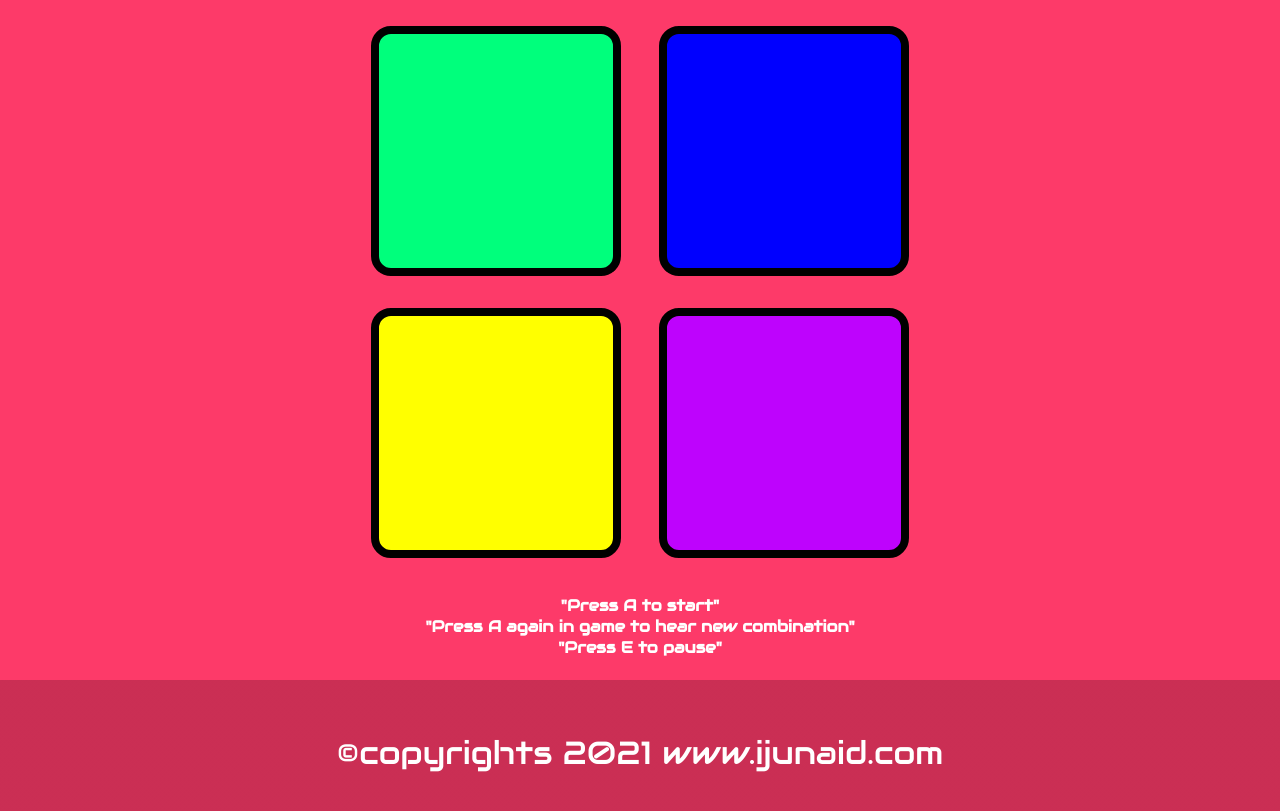
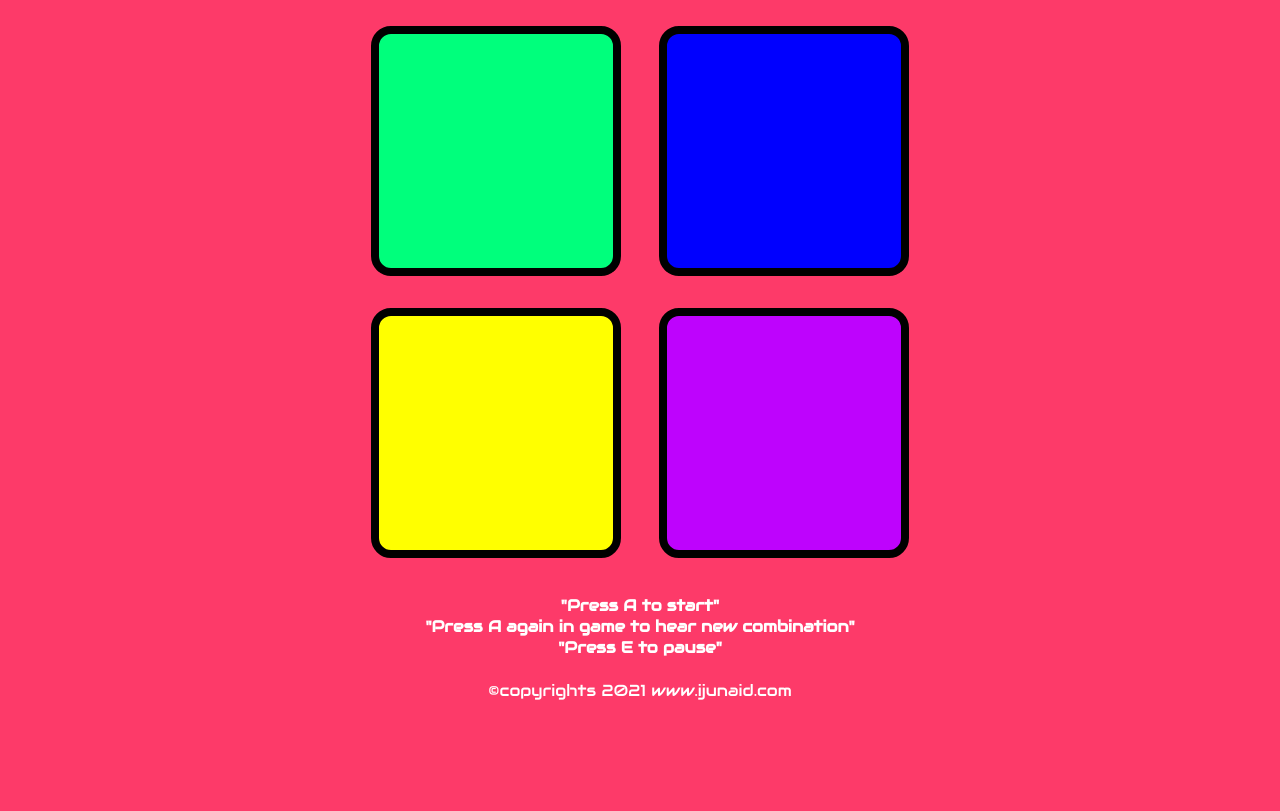
Before and after one commit to SwiftPerson/simongame, a plain HTML site: page index.html in a window 1280 px wide. Shown: the part 237-1048 px from the top of the page. After the commit the page ends 938 px from the top, so only its background shows below. Drawn offline with nearby package versions, Linux system fonts and the light colour scheme.

Commit message:
Update index.html

```diff
--- a/index.html
+++ b/index.html
@@ -3,6 +3,7 @@
 
 <head>
   <meta charset="utf-8">
+  <meta name="viewport" content="width=device-width, initial-scale=1.0">
   <title>Simon Game</title>
   <link rel="stylesheet" href="css/index.css">
   <link rel="preconnect" href="https://fonts.gstatic.com">
@@ -32,12 +33,12 @@
     <h3>+</h3>
   </section>
 
-  <section id="footer">
+  <footer>
 
-    <p>©copyrights 2021 www.ijunaid.com</p>
+    ©copyrights 2021 www.ijunaid.com
     <script src="https://ajax.googleapis.com/ajax/libs/jquery/3.5.1/jquery.min.js"></script>
     <script src="js/mini-index.js" type="text/javascript"></script>
-  </section>
+  </footer>
 </body>
 
 </html>
```
